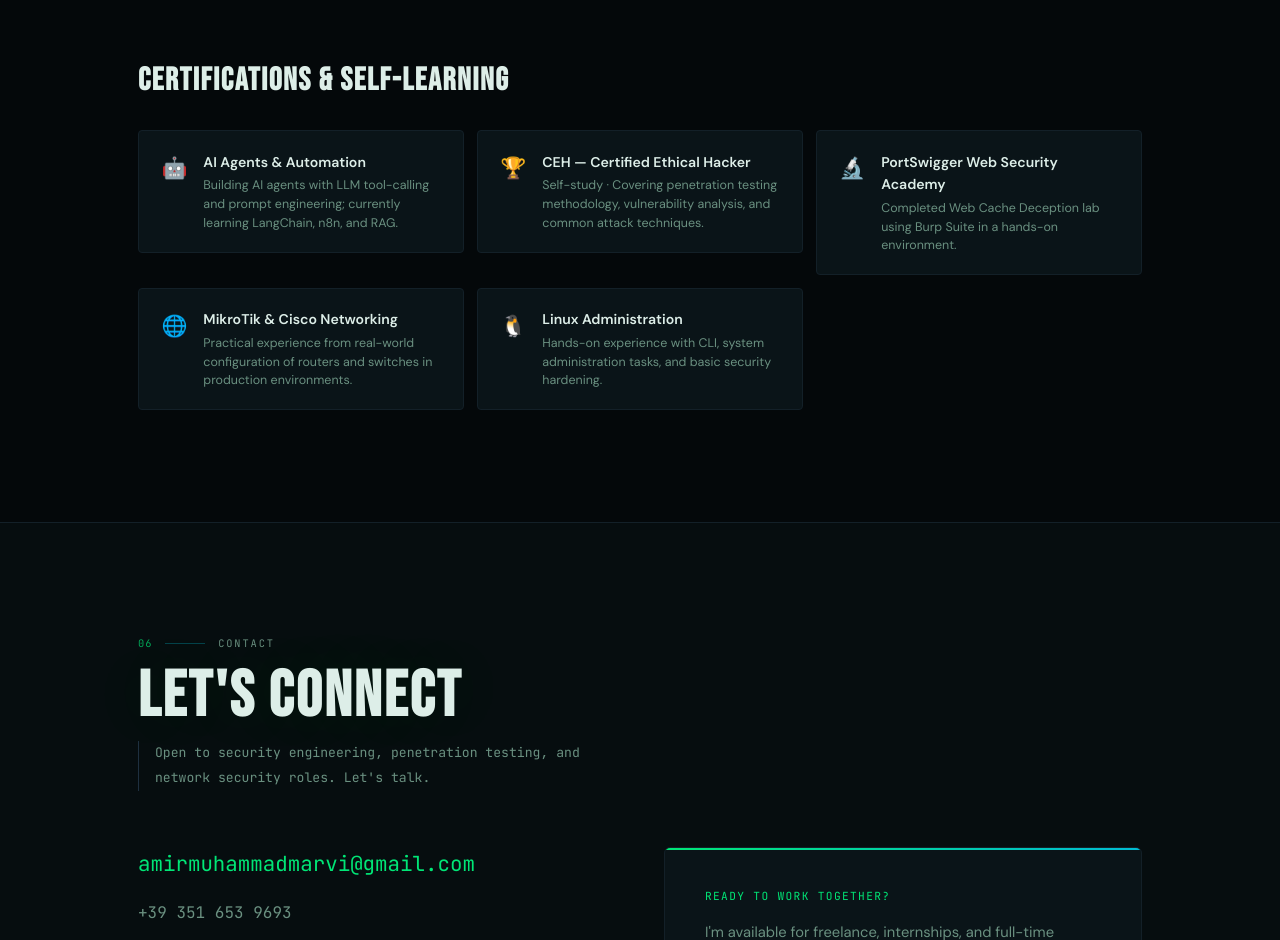
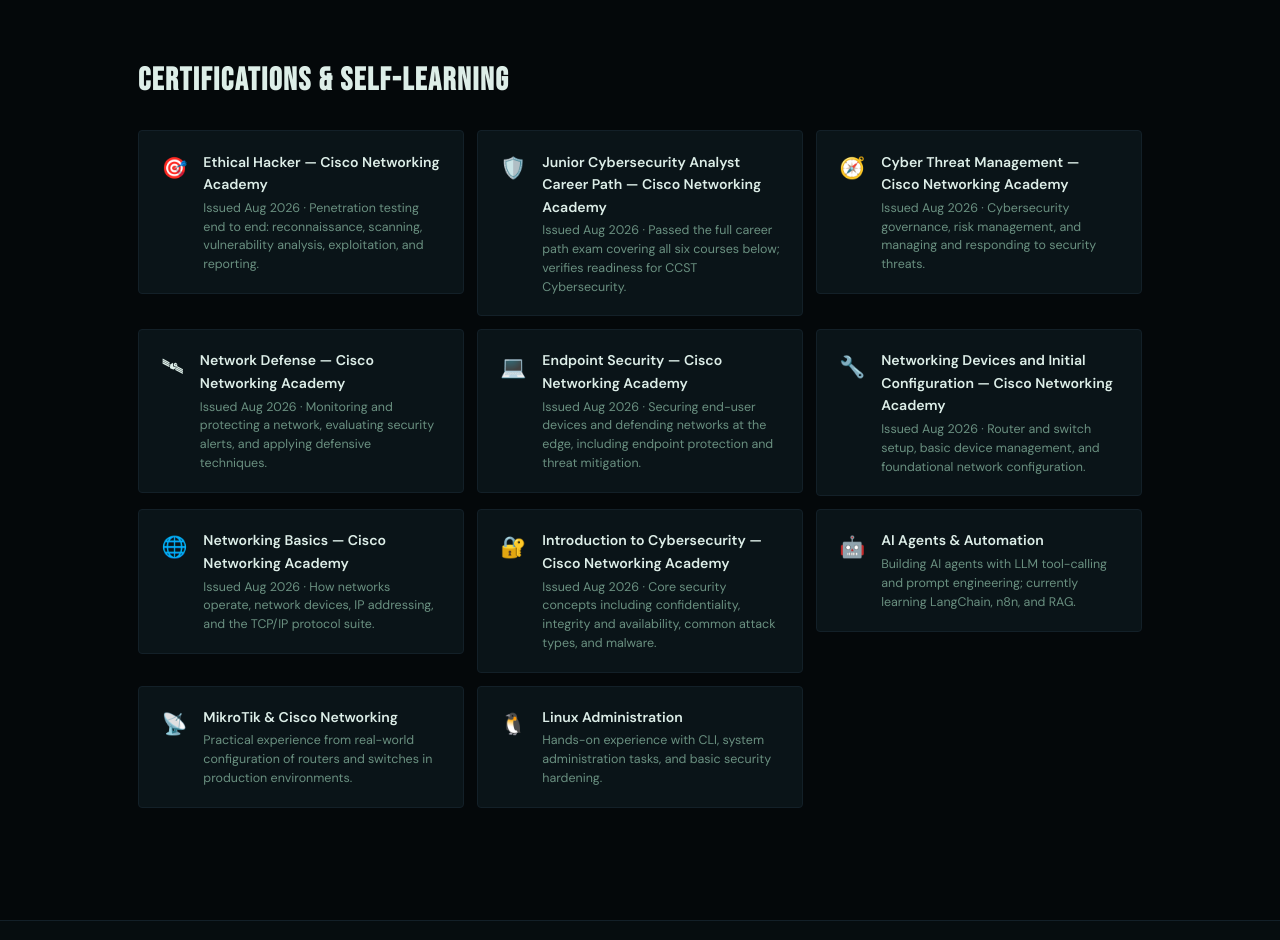
Before and after one commit to Amirmuhammadmarvi/portfolio, a React (Vite) app: page / in a window 1280 px wide. Shown: the part 5020-5960 px from the top of the page. Built offline with nearby package versions, Linux system fonts and the light colour scheme.

Commit message:
Replace certifications with verified Cisco Networking Academy credentials
Removes the CEH self-study entry (Cisco Ethical Hacker is a different
credential) and the PortSwigger Academy entry. Adds the eight Cisco
Networking Academy certificates issued Aug 2026.

```diff
--- a/src/data.js
+++ b/src/data.js
@@ -136,10 +136,16 @@
   ],
 
   certifications: [
+    { icon: '🎯', name: 'Ethical Hacker — Cisco Networking Academy', sub: 'Issued Aug 2026 · Penetration testing end to end: reconnaissance, scanning, vulnerability analysis, exploitation, and reporting.' },
+    { icon: '🛡️', name: 'Junior Cybersecurity Analyst Career Path — Cisco Networking Academy', sub: 'Issued Aug 2026 · Passed the full career path exam covering all six courses below; verifies readiness for CCST Cybersecurity.' },
+    { icon: '🧭', name: 'Cyber Threat Management — Cisco Networking Academy', sub: 'Issued Aug 2026 · Cybersecurity governance, risk management, and managing and responding to security threats.' },
+    { icon: '🛰', name: 'Network Defense — Cisco Networking Academy', sub: 'Issued Aug 2026 · Monitoring and protecting a network, evaluating security alerts, and applying defensive techniques.' },
+    { icon: '💻', name: 'Endpoint Security — Cisco Networking Academy', sub: 'Issued Aug 2026 · Securing end-user devices and defending networks at the edge, including endpoint protection and threat mitigation.' },
+    { icon: '🔧', name: 'Networking Devices and Initial Configuration — Cisco Networking Academy', sub: 'Issued Aug 2026 · Router and switch setup, basic device management, and foundational network configuration.' },
+    { icon: '🌐', name: 'Networking Basics — Cisco Networking Academy', sub: 'Issued Aug 2026 · How networks operate, network devices, IP addressing, and the TCP/IP protocol suite.' },
+    { icon: '🔐', name: 'Introduction to Cybersecurity — Cisco Networking Academy', sub: 'Issued Aug 2026 · Core security concepts including confidentiality, integrity and availability, common attack types, and malware.' },
     { icon: '🤖', name: 'AI Agents & Automation', sub: 'Building AI agents with LLM tool-calling and prompt engineering; currently learning LangChain, n8n, and RAG.' },
-    { icon: '🏆', name: 'CEH — Certified Ethical Hacker', sub: 'Self-study · Covering penetration testing methodology, vulnerability analysis, and common attack techniques.' },
-    { icon: '🔬', name: 'PortSwigger Web Security Academy', sub: 'Completed Web Cache Deception lab using Burp Suite in a hands-on environment.' },
-    { icon: '🌐', name: 'MikroTik & Cisco Networking', sub: 'Practical experience from real-world configuration of routers and switches in production environments.' },
+    { icon: '📡', name: 'MikroTik & Cisco Networking', sub: 'Practical experience from real-world configuration of routers and switches in production environments.' },
     { icon: '🐧', name: 'Linux Administration', sub: 'Hands-on experience with CLI, system administration tasks, and basic security hardening.' },
   ],
 
```
